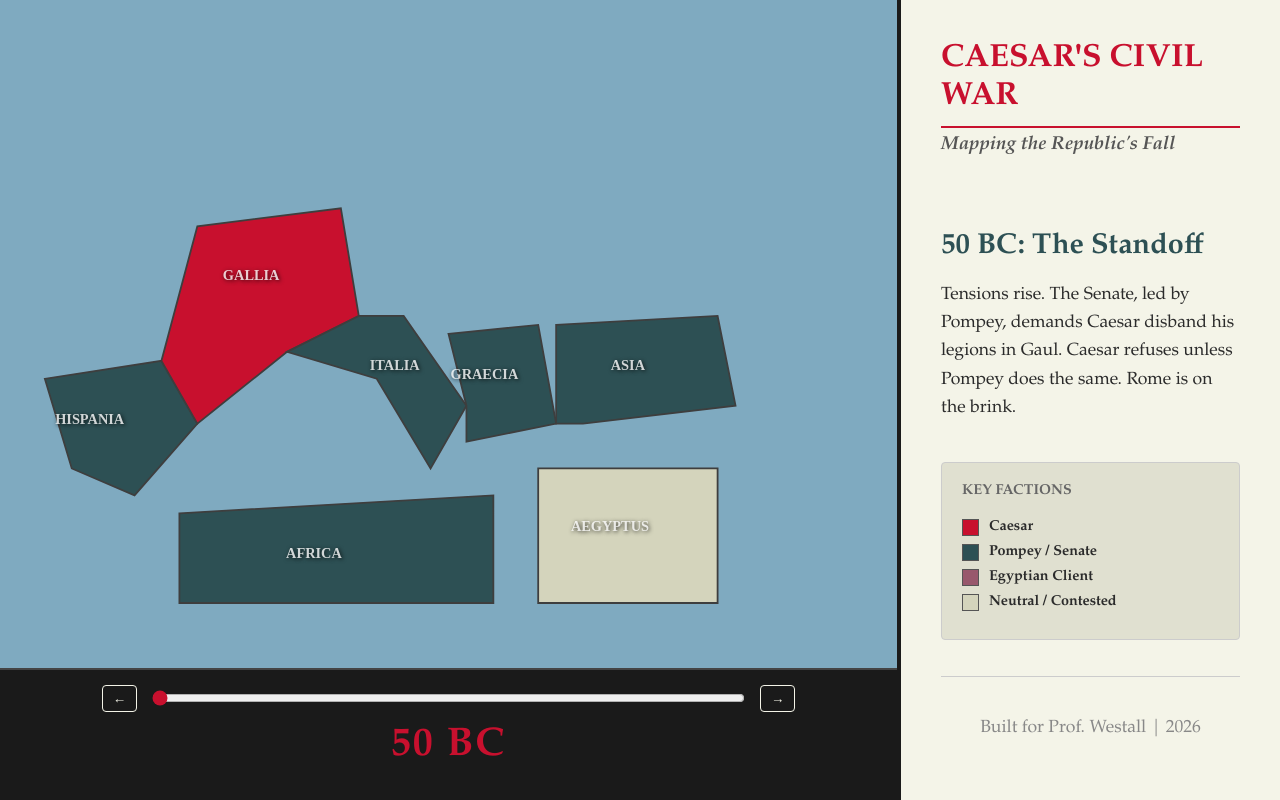
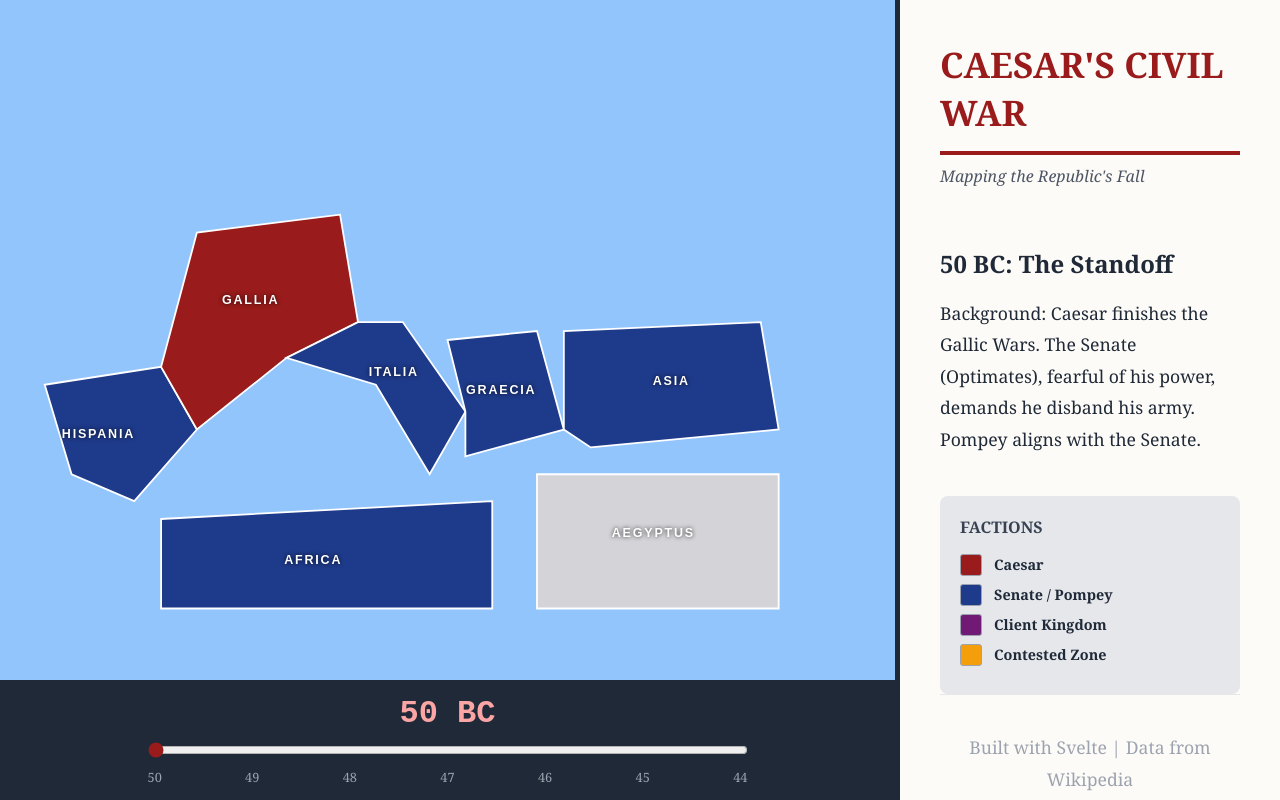
Before and after one commit to YIN-Renlong/caesar-civil-war-map, a Svelte app: page / in a window 1280 px wide. Built offline with nearby package versions, Linux system fonts and the light colour scheme.

Commit message:
Update map with Wikipedia data and realistic geography

```diff
--- a/src/App.svelte
+++ b/src/App.svelte
@@ -1,179 +1,182 @@
 <script>
+  // We use negative numbers for BC dates (-49 = 49 BC)
   let year = -50;
 
-  // --- REAL HISTORICAL DATA (Caesar's Civil War) ---
+  // --- REAL DATA EXTRACTED FROM WIKIPEDIA ---
   const historicalData = [
     {
       year: -50,
       title: "50 BC: The Standoff",
-      desc: "Tensions rise. The Senate, led by Pompey, demands Caesar disband his legions in Gaul. Caesar refuses unless Pompey does the same. Rome is on the brink.",
+      desc: "Background: Caesar finishes the Gallic Wars. The Senate (Optimates), fearful of his power, demands he disband his army. Pompey aligns with the Senate.",
       factions: {
-        "gaul": "caesar",
-        "italy": "senate",
-        "spain": "senate",
-        "greece": "senate",
+        "gallia": "caesar",
+        "hispania": "senate",
+        "italia": "senate",
+        "graecia": "senate",
         "asia": "senate",
         "africa": "senate",
-        "egypt": "neutral"
+        "aegyptus": "neutral"
       }
     },
     {
       year: -49,
-      title: "49 BC: Crossing the Rubicon",
-      desc: "Caesar crosses the Rubicon (Jan). Pompey and the Senate flee Rome for Greece to gather an army. Caesar marches south, taking Italy, then pivots west to conquer Spain in a lightning campaign (Ilerda).",
+      title: "49 BC: Rubicon & Ilerda",
+      desc: "Jan: Caesar crosses the Rubicon. Pompey flees Italy for Greece. Aug: Caesar marches to Spain (Battle of Ilerda) and defeats Pompey's legates.",
       factions: {
-        "gaul": "caesar",
-        "italy": "caesar", // Caesar takes Italy
-        "spain": "caesar", // Caesar takes Spain
-        "greece": "senate",
+        "gallia": "caesar",
+        "hispania": "caesar", // Won at Ilerda
+        "italia": "caesar",   // Taken after Pompey fled
+        "graecia": "senate",  // Pompey regroups here
         "asia": "senate",
-        "africa": "senate",
-        "egypt": "neutral"
+        "africa": "senate",   // Curio defeated by Juba I
+        "aegyptus": "neutral"
       }
     },
     {
       year: -48,
       title: "48 BC: Pharsalus",
-      desc: "Caesar crosses the Adriatic. Despite a setback at Dyrrachium, he crushes Pompey at the Battle of Pharsalus. Pompey flees to Egypt and is murdered by King Ptolemy XIII.",
+      desc: "The Decisive Battle. Caesar invades Greece. Despite a setback at Dyrrachium, he crushes Pompey at Pharsalus. Pompey flees to Egypt and is assassinated.",
       factions: {
-        "gaul": "caesar",
-        "italy": "caesar",
-        "spain": "caesar",
-        "greece": "caesar", // Caesar wins Greece
+        "gallia": "caesar",
+        "hispania": "caesar",
+        "italia": "caesar",
+        "graecia": "caesar",  // Won at Pharsalus
         "asia": "senate",
         "africa": "senate",
-        "egypt": "contest" // Caesar arrives in Alexandria
+        "aegyptus": "contest" // Caesar arrives, intervenes in dynastic war
       }
     },
     {
       year: -47,
-      title: "47 BC: The East & Cleopatra",
-      desc: "Caesar wins the Alexandrian War, installing Cleopatra as Queen. He marches through Asia Minor, defeating Pharnaces at Zela ('Veni, vidi, vici').",
+      title: "47 BC: The East (Zela)",
+      desc: "Caesar secures Egypt for Cleopatra. He marches north to Asia Minor and defeats Pharnaces at Zela ('Veni, Vidi, Vici'). The Senate regroups in Africa.",
       factions: {
-        "gaul": "caesar",
-        "italy": "caesar",
-        "spain": "caesar",
-        "greece": "caesar",
-        "asia": "caesar", // Caesar secures Asia
-        "africa": "senate", // Senate regroups here
-        "egypt": "client" // Cleopatra allied to Caesar
+        "gallia": "caesar",
+        "hispania": "caesar", // Governor Cassius Longinus unpopular
+        "italia": "caesar",
+        "graecia": "caesar",
+        "asia": "caesar",     // Won at Zela
+        "africa": "senate",   // Metellus Scipio & Cato
+        "aegyptus": "client"  // Cleopatra secured
       }
     },
     {
       year: -46,
       title: "46 BC: Thapsus",
-      desc: "Caesar invades Africa. He destroys the Optimates' army at Thapsus. Cato the Younger commits suicide. Caesar returns to Rome for a quadruple triumph.",
+      desc: "Caesar invades Africa. He destroys the Optimates' army at Thapsus. Cato the Younger commits suicide at Utica. Juba's Numidia is annexed.",
       factions: {
-        "gaul": "caesar",
-        "italy": "caesar",
-        "spain": "senate", // Pompey's sons revolt in Spain
-        "greece": "caesar",
+        "gallia": "caesar",
+        "hispania": "senate", // Revolt by Pompey's sons
+        "italia": "caesar",
+        "graecia": "caesar",
         "asia": "caesar",
-        "africa": "caesar", // Africa taken
-        "egypt": "client"
+        "africa": "caesar",   // Won at Thapsus
+        "aegyptus": "client"
       }
     },
     {
       year: -45,
-      title: "45 BC: Munda & The End",
-      desc: "The final battle. Caesar defeats the sons of Pompey at Munda in Spain. The Civil War is effectively over. Caesar is made Dictator Perpetuo.",
+      title: "45 BC: Munda",
+      desc: "The Final Battle. Caesar returns to Spain and defeats Gnaeus Pompey at Munda. The Civil War is effectively over. Caesar is Dictator Perpetuo.",
       factions: {
-        "gaul": "caesar",
-        "italy": "caesar",
-        "spain": "caesar", // Revolt crushed
-        "greece": "caesar",
+        "gallia": "caesar",
+        "hispania": "caesar", // Won at Munda
+        "italia": "caesar",
+        "graecia": "caesar",
         "asia": "caesar",
         "africa": "caesar",
-        "egypt": "client"
+        "aegyptus": "client"
       }
     },
     {
       year: -44,
       title: "44 BC: The Ides of March",
-      desc: "Caesar prepares for a campaign against Parthia, but is assassinated on March 15th by Brutus, Cassius, and others. Chaos returns.",
+      desc: "Caesar is assassinated on March 15th by Brutus, Cassius, and others. The Republic falls into chaos once more.",
       factions: {
-        "gaul": "caesar",
-        "italy": "neutral", // Chaos
-        "spain": "caesar",
-        "greece": "neutral",
+        "gallia": "caesar",
+        "hispania": "caesar",
+        "italia": "neutral", // Chaos
+        "graecia": "neutral",
         "asia": "neutral",
         "africa": "caesar",
-        "egypt": "client"
+        "aegyptus": "client"
       }
     }
   ];
 
+  // Reactive Logic: Updates immediately when 'year' changes
   $: currentData = historicalData.find(d => d.year === year) || historicalData[0];
 
+  // COLOR PALETTE
   const colors = {
-    caesar: "#C8102E", // Roman Red
-    senate: "#2D5054", // Pompey Blue/Green
-    neutral: "#d4d4bc", // Map/Land color
-    contest: "#E87EA1", // Conflict pink
-    client:  "#98586c"  // Purple for Cleopatra
+    caesar: "#991b1b",  // Deep Roman Red
+    senate: "#1e3a8a",  // Pompeian Blue
+    neutral: "#d4d4d8", // Grey
+    contest: "#f59e0b", // Warning Orange
+    client:  "#701a75"  // Royal Purple (Cleopatra)
   };
 
   function getFill(provinceId) {
     const owner = currentData.factions[provinceId];
-    return colors[owner] || "#d4d4bc";
+    return colors[owner] || "#cccccc";
   }
 </script>
 
 <main>
   <div class="layout">
+    <!-- MAP SECTION -->
     <div class="map-container">
       <!--
-        IMPROVED MAP:
-        This SVG uses stylized paths that actually resemble the Mediterranean.
-        ViewBox 0 0 1000 600
+         Vector Map of the Mediterranean.
+         Coordinates are simplified (Low Poly) to look like a real map without needing big files.
       -->
       <svg viewBox="0 0 1000 600" class="interactive-map">
-        <!-- Sea Background -->
-        <rect width="1000" height="600" fill="#7FAac0" />
+        <!-- Sea -->
+        <rect width="1000" height="600" fill="#93c5fd" />
 
-        <!-- 1. HISPANIA (Spain) -->
+        <!-- 1. HISPANIA (Spain/Portugal) -->
         <path
           d="M 50,350 L 180,330 L 220,400 L 150,480 L 80,450 Z"
-          fill={getFill('spain')}
+          fill={getFill('hispania')}
           class="province"
         />
-        <text x="100" y="400" class="label">HISPANIA</text>
+        <text x="110" y="410" class="label">HISPANIA</text>
 
-        <!-- 2. GALLIA (France) -->
+        <!-- 2. GALLIA (France/Belgium) -->
         <path
           d="M 180,330 L 220,180 L 380,160 L 400,280 L 320,320 L 220,400 Z"
-          fill={getFill('gaul')}
+          fill={getFill('gallia')}
           class="province"
         />
-        <text x="280" y="240" class="label">GALLIA</text>
+        <text x="280" y="260" class="label">GALLIA</text>
 
         <!-- 3. ITALIA (The Boot) -->
         <path
           d="M 320,320 L 400,280 L 450,280 L 520,380 L 480,450 L 420,350 Z"
-          fill={getFill('italy')}
+          fill={getFill('italia')}
           class="province"
         />
         <text x="440" y="340" class="label">ITALIA</text>
 
         <!-- 4. GRAECIA (Greece/Macedonia) -->
         <path
-          d="M 500,300 L 600,290 L 620,400 L 520,420 L 520,380 Z"
-          fill={getFill('greece')}
+          d="M 500,300 L 600,290 L 630,400 L 520,430 L 520,380 Z"
+          fill={getFill('graecia')}
           class="province"
         />
-        <text x="540" y="350" class="label">GRAECIA</text>
+        <text x="560" y="360" class="label">GRAECIA</text>
 
-        <!-- 5. ASIA (Turkey) -->
+        <!-- 5. ASIA (Turkey/Syria) -->
         <path
-          d="M 620,290 L 800,280 L 820,380 L 650,400 L 620,400 Z"
+          d="M 630,290 L 850,280 L 870,400 L 660,420 L 630,400 Z"
           fill={getFill('asia')}
           class="province"
         />
-        <text x="700" y="340" class="label">ASIA</text>
+        <text x="750" y="350" class="label">ASIA</text>
 
         <!-- 6. AFRICA (Tunisia/Libya) -->
         <path
-          d="M 200,500 L 550,480 L 550,600 L 200,600 Z"
+          d="M 180,500 L 550,480 L 550,600 L 180,600 Z"
           fill={getFill('africa')}
           class="province"
         />
@@ -181,27 +184,34 @@
 
         <!-- 7. AEGYPTUS (Egypt) -->
         <path
-          d="M 600,450 L 800,450 L 800,600 L 600,600 Z"
-          fill={getFill('egypt')}
+          d="M 600,450 L 870,450 L 870,600 L 600,600 Z"
+          fill={getFill('aegyptus')}
           class="province"
         />
-        <text x="680" y="520" class="label">AEGYPTUS</text>
+        <text x="730" y="520" class="label">AEGYPTUS</text>
       </svg>
 
+      <!-- CONTROLS -->
       <div class="timeline-area">
-        <div class="timeline-controls">
-           <button on:click={() => year = Math.max(-50, year - 1)}>&larr;</button>
-           <input type="range" min="-50" max="-44" step="1" bind:value={year} />
-           <button on:click={() => year = Math.min(-44, year + 1)}>&rarr;</button>
+        <div class="year-display">{Math.abs(year)} BC</div>
+        <input
+          type="range"
+          min="-50"
+          max="-44"
+          step="1"
+          bind:value={year}
+        />
+        <div class="ticks">
+          <span>50</span><span>49</span><span>48</span><span>47</span><span>46</span><span>45</span><span>44</span>
         </div>
-        <div class="year-display">{Math.abs(year)} BC</div>
       </div>
     </div>
 
+    <!-- INFO PANEL -->
     <div class="info-panel">
       <div class="header">
         <h1>CAESAR'S CIVIL WAR</h1>
-        <h3>Mapping the Republic's Fall</h3>
+        <div class="subtitle">Mapping the Republic's Fall</div>
       </div>
 
       <div class="content">
@@ -209,116 +219,101 @@
         <p>{currentData.desc}</p>
 
         <div class="legend">
-          <h4>Key Factions</h4>
-          <div class="legend-item"><span style="background:{colors.caesar}"></span> Caesar</div>
-          <div class="legend-item"><span style="background:{colors.senate}"></span> Pompey / Senate</div>
-          <div class="legend-item"><span style="background:{colors.client}"></span> Egyptian Client</div>
-          <div class="legend-item"><span style="background:{colors.neutral}"></span> Neutral / Contested</div>
+          <h3>Factions</h3>
+          <div class="legend-item"><span style="background:#991b1b"></span> Caesar</div>
+          <div class="legend-item"><span style="background:#1e3a8a"></span> Senate / Pompey</div>
+          <div class="legend-item"><span style="background:#701a75"></span> Client Kingdom</div>
+          <div class="legend-item"><span style="background:#f59e0b"></span> Contested Zone</div>
         </div>
       </div>
 
       <div class="footer">
-        <p>Built for Prof. Westall | 2026</p>
+        <p>Built with Svelte | Data from Wikipedia</p>
       </div>
     </div>
   </div>
 </main>
 
 <style>
-  :global(body) { margin: 0; padding: 0; font-family: "Garamond", "Georgia", serif; background-color: #2b2b2b; color: #f4f4e8; }
+  :global(body) { margin: 0; padding: 0; font-family: 'Georgia', serif; background-color: #f3f4f6; color: #1f2937; }
 
   .layout { display: flex; height: 100vh; width: 100vw; overflow: hidden; }
 
   .map-container {
     flex: 3;
     position: relative;
-    background: #7FAac0; /* Sea Color */
+    background: #93c5fd;
     display: flex;
     flex-direction: column;
-    border-right: 4px solid #1a1a1a;
+    border-right: 5px solid #1f2937;
   }
 
-  .interactive-map { width: 100%; height: 100%; }
+  .interactive-map { width: 100%; height: 85%; }
 
   .province {
-    stroke: #3e3e3e;
+    stroke: #ffffff;
     stroke-width: 2px;
-    transition: fill 0.8s ease; /* Smooth color transition */
+    transition: fill 0.8s ease-in-out; /* SMOOTH COLOR CHANGE */
     cursor: pointer;
   }
-  .province:hover { opacity: 0.9; stroke: white; }
+  .province:hover { opacity: 0.8; stroke-width: 4px; }
 
   .label {
-    fill: rgba(255,255,255,0.8);
-    font-family: "Trajan Pro", "Cinzel", serif;
-    font-size: 16px;
-    font-weight: bold;
+    fill: white;
+    font-family: sans-serif;
+    font-size: 14px;
+    font-weight: 900;
     pointer-events: none;
-    text-shadow: 1px 1px 4px black;
+    text-shadow: 0px 0px 4px rgba(0,0,0,0.8);
     text-anchor: middle;
+    letter-spacing: 2px;
   }
 
   .timeline-area {
-    background: #1a1a1a;
-    padding: 15px;
+    background: #1f2937;
+    height: 15%;
+    padding: 0 40px;
     display: flex;
     flex-direction: column;
+    justify-content: center;
     align-items: center;
-    color: #f4f4e8;
-    height: 15%;
-    border-top: 2px solid #444;
+    color: white;
   }
 
-  .timeline-controls {
-    display: flex;
-    align-items: center;
-    width: 80%;
-    margin-bottom: 10px;
-  }
+  input[type=range] { width: 100%; max-width: 600px; margin: 10px 0; accent-color: #991b1b; cursor: pointer; }
 
-  button {
-    background: none;
-    border: 1px solid #f4f4e8;
-    color: #f4f4e8;
-    cursor: pointer;
-    padding: 5px 10px;
-    border-radius: 4px;
-  }
-  button:hover { background: #f4f4e8; color: #1a1a1a; }
+  .year-display { font-size: 2rem; font-weight: bold; color: #fca5a5; font-family: monospace; }
 
-  input[type=range] { flex-grow: 1; margin: 0 15px; cursor: pointer; accent-color: #C8102E; }
-
-  .year-display {
-    font-size: 2.5rem;
-    font-weight: bold;
-    color: #C8102E;
-    letter-spacing: 2px;
-  }
+  .ticks { display: flex; justify-content: space-between; width: 100%; max-width: 600px; font-size: 0.8rem; color: #9ca3af; }
 
   .info-panel {
     flex: 1;
-    background: #f4f4e8; /* Paper color */
-    color: #2b2b2b;
+    min-width: 300px;
+    background: #fdfbf7; /* Paper texture color */
     padding: 40px;
     display: flex;
     flex-direction: column;
-    box-shadow: -10px 0 20px rgba(0,0,0,0.5);
+    box-shadow: -10px 0 25px rgba(0,0,0,0.1);
     overflow-y: auto;
   }
 
-  .header h1 { color: #C8102E; margin: 0; font-size: 2rem; border-bottom: 2px solid #C8102E; padding-bottom: 10px; }
-  .header h3 { margin-top: 5px; color: #555; font-style: italic; }
+  .header h1 { color: #991b1b; margin: 0; font-size: 2.2rem; border-bottom: 4px solid #991b1b; padding-bottom: 15px; }
+  .subtitle { margin-top: 10px; font-style: italic; color: #4b5563; }
 
-  .content { margin-top: 30px; flex-grow: 1; }
-  .year-title { font-size: 1.8rem; margin-bottom: 10px; color: #2D5054; }
-  p { font-size: 1.1rem; line-height: 1.6; }
+  .content { margin-top: 40px; flex-grow: 1; }
+  .year-title { font-size: 1.5rem; color: #1f2937; margin-bottom: 15px; }
+  p { line-height: 1.8; font-size: 1.1rem; }
 
-  .legend { margin-top: 40px; background: #e0e0d0; padding: 20px; border-radius: 4px; border: 1px solid #ccc; }
-  .legend h4 { margin-top: 0; text-transform: uppercase; font-size: 0.9rem; color: #666; }
+  .legend { margin-top: 40px; background: #e5e7eb; padding: 20px; border-radius: 8px; }
+  .legend h3 { margin-top: 0; font-size: 1rem; text-transform: uppercase; color: #374151; }
   .legend-item { display: flex; align-items: center; margin-bottom: 8px; font-weight: bold; font-size: 0.9rem; }
-  .legend-item span { display: block; width: 15px; height: 15px; margin-right: 10px; border: 1px solid #555; }
+  .legend-item span { display: block; width: 20px; height: 20px; margin-right: 12px; border: 1px solid #9ca3af; border-radius: 3px; }
 
-  .footer { margin-top: auto; font-size: 0.8rem; color: #888; text-align: center; border-top: 1px solid #ccc; padding-top: 20px; }
+  .footer { margin-top: auto; font-size: 0.8rem; color: #9ca3af; text-align: center; border-top: 1px solid #e5e7eb; padding-top: 20px; }
 
-  @media (max-width: 900px) { .layout { flex-direction: column; } .timeline-area { height: auto; } .map-container { height: 50vh; } }
+  @media (max-width: 1024px) {
+    .layout { flex-direction: column; overflow: auto; }
+    .map-container { height: 60vh; width: 100%; }
+    .info-panel { width: auto; height: auto; }
+  }
 </style>
```
